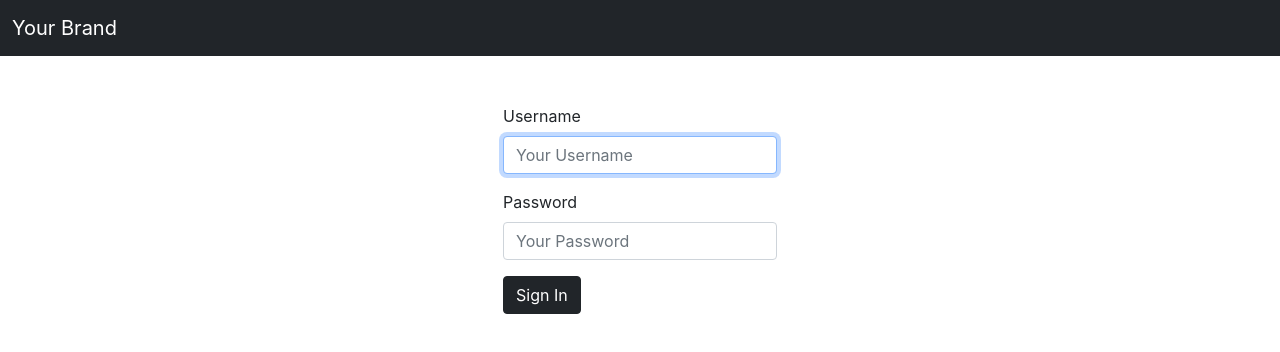
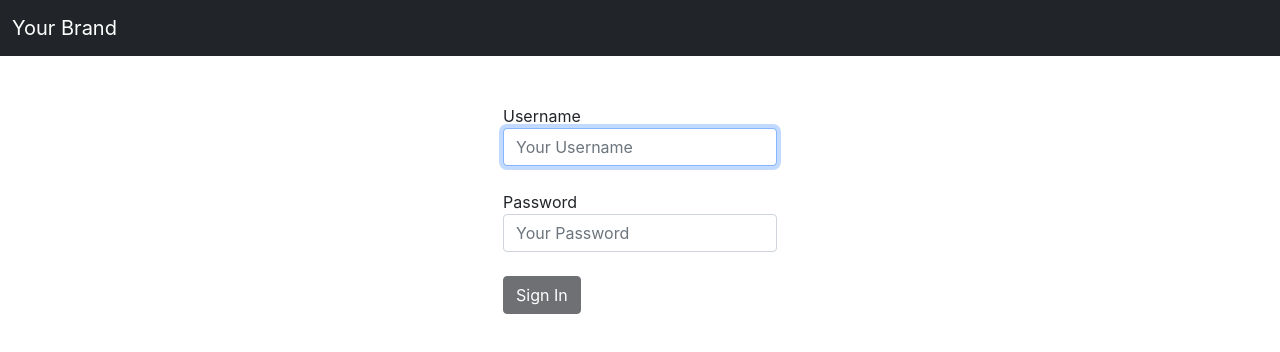
Before and after one commit to janumedia/react-login-example, a React (Create React App) app: page /login in a window 1280 px wide. Shown: the top 352 px of the page. Built offline with nearby package versions, Linux system fonts and the light colour scheme.

Commit message:
refactor: cleans up

```diff
--- a/src/App.tsx
+++ b/src/App.tsx
@@ -1,4 +1,4 @@
-import React, { useContext, useEffect } from 'react';
+import React, { useContext } from 'react';
 import LoginForm from './LoginForm';
 import './App.css';
 import { AuthContext } from './contexts/AuthContext';
@@ -6,27 +6,19 @@ import { Link, Navigate, Outlet, Route, Routes, useLocation, useNavigate } from
 import { Dashboard } from './Dashboard';
 import { Home } from './Home';
 import { Button, Navbar, NavbarBrand, NavbarText } from 'reactstrap';
-import { useApi } from './api';
 
 function App() {
 
-  const {isLoading, login, token, user, getUser, logout, errorData, setErrorData} = useApi();
+  const {user, logout} = useContext(AuthContext);
   const navigate = useNavigate();
-  const location = useLocation();
 
   const handleLogout = () => {
     logout();
     navigate('/login');
   }
 
-  useEffect(() => {
-    if(token && !user && location?.pathname !== '/login') getUser(token);
-  // eslint-disable-next-line react-hooks/exhaustive-deps
-  }, [])
-
   return (
     <div className="App">
-      <AuthContext.Provider value={{isLoading, login, token, user, getUser, logout, errorData, setErrorData}}>
       <Navbar
         color='dark'
         expand='md'
@@ -65,18 +57,17 @@ function App() {
         <Route path='/login' element={<LoginForm />}/>
         <Route path='/*' element={(<div className='layout'><h1>404</h1><p>Page Not Found!</p></div>)}/>
       </Routes>
-      </AuthContext.Provider>
     </div>
   );
 }
 
 function RequireAuth():any{
   const location = useLocation();
-  const {token} = useContext(AuthContext);
+  const {token, user} = useContext(AuthContext);
   return (
-    token == null
-    ? <Navigate to='/login' state={{from: location}} replace/>
-    : <Outlet/>
+    token && user
+    ? <Outlet/>
+    :<Navigate to='/login' state={{from: location}} replace/>
   );
 }
 
--- a/src/LoginForm.tsx
+++ b/src/LoginForm.tsx
@@ -16,15 +16,20 @@ const LoginForm = () => {
 
   useEffect(() => {
     if(token && !user) getUser(token);
-    if(token && user) navigate('/dashboard');
+    if(user) navigate('/dashboard');
   // eslint-disable-next-line react-hooks/exhaustive-deps
   }, [token, user])
 
   return (
     <div className="LoginForm layout">
-      <Form onSubmit={submit}>
+      {
+        token && !user
+        ? 'Getting User...'
+        : (
+        <Form name="login-form" onSubmit={submit}>
           <FormGroup>
-          <Label>Username</Label>
+            <Label>
+              Username
               <Input
                 type="text"
                 placeholder="Your Username"
@@ -32,21 +37,25 @@ const LoginForm = () => {
                 onChange={(e) => setUsername(e.target.value)}
                 autoFocus
               />
+            </Label>
+
           </FormGroup>
           <FormGroup>
-          <Label>Password</Label>
+            <Label>
+              Password
               <Input
                 type="password"
                 placeholder="Your Password"
                 value={password}
                 onChange={(e) => setPassword(e.target.value)}
               />
+            </Label>
           </FormGroup>
           <FormGroup>
             <Button
               type="submit"
               color="dark"
-            disabled={isLoading}
+              disabled={isLoading || (username.length < 3 || password.length < 3)}
             >
               { isLoading ? 'Signing In...' : 'Sign In' }
             </Button>
@@ -60,6 +69,8 @@ const LoginForm = () => {
             <p>{errorData?.message}</p>
           </Alert>
         </Form>
+        )
+      }
     </div>
   );
 };
--- a/src/api/index.ts
+++ b/src/api/index.ts
@@ -15,6 +15,14 @@ export const useApi = () => {
     const [user, setUser] = useState<IUser | null>(null);
 
     const login = (username:string, password:string):void => {
+        if(!username || !password || username.length < 3 || password.length < 3)
+        {
+            setErrorData({
+                code: 'ERROR',
+                message: 'Username and Password should 3 chars minimum!'
+            })
+            return;
+        }
         fecthData ({
             method: 'POST',
             url: '/login',
@@ -22,12 +30,12 @@ export const useApi = () => {
         })
     }
 
-    const getUser = (token:string):void => {
+    const getUser = (userToken:string):void => {
         fecthData ({
             method:'GET',
             url: '/user',
             headers: {
-            authorization: token
+            authorization: userToken
             }
         })
     }
--- a/src/hooks/useFetchData.ts
+++ b/src/hooks/useFetchData.ts
@@ -22,7 +22,7 @@ export const useFetchData = () => {
         if(options) {
             setIsLoading(true);
             setErrorData(null);
-            axios(options).then(({data}) => {
+            axios.request(options).then(({data}) => {
                 setResultData(data);
                 setIsLoading(false);
             }).catch(({response, request, message}) => {
@@ -51,6 +51,10 @@ export const useFetchData = () => {
             })
         }
 
+        return () => {
+            setOptions(null);
+        }
+
     }, [options]);
 
     return {
--- a/src/index.tsx
+++ b/src/index.tsx
@@ -4,11 +4,24 @@ import './index.css';
 import App from './App';
 import reportWebVitals from './reportWebVitals';
 import { BrowserRouter } from 'react-router-dom';
+import { useApi } from './api';
+import { AuthContext } from './contexts/AuthContext';
+
+function Wrapper ({children} : {children:JSX.Element}) {
+  const {isLoading, login, token, user, getUser, logout, errorData, setErrorData} = useApi();
+  return (
+    <AuthContext.Provider value={{isLoading, login, token, user, getUser, logout, errorData, setErrorData}}>
+      {children}
+    </AuthContext.Provider>
+  )
+}
 
 ReactDOM.render(
   <React.StrictMode>
     <BrowserRouter>
-      <App />
+      <Wrapper>
+        <App />
+      </Wrapper>
     </BrowserRouter>
   </React.StrictMode>,
   document.getElementById('root')
```
Lines whose indentation alone changed are shown as unchanged.
